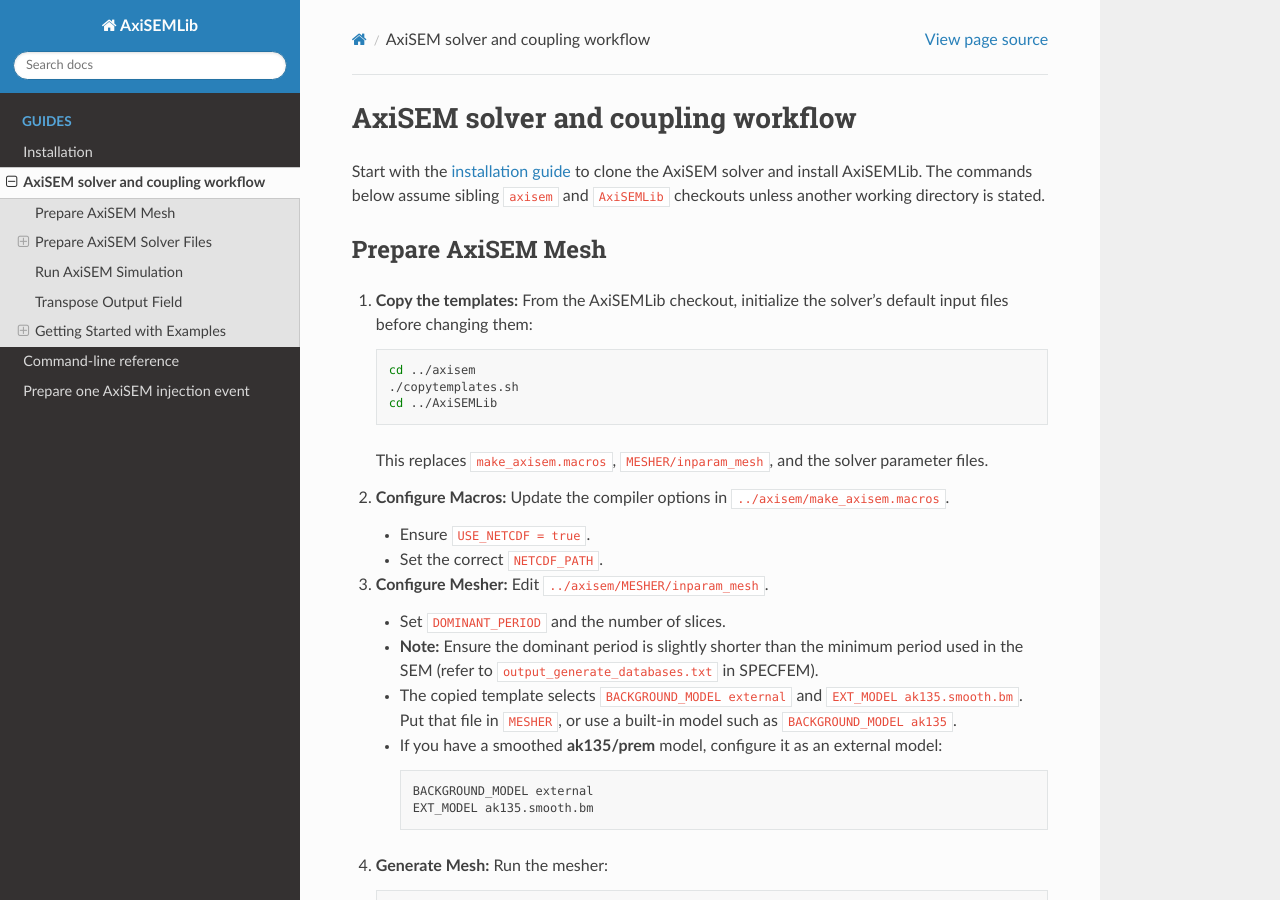
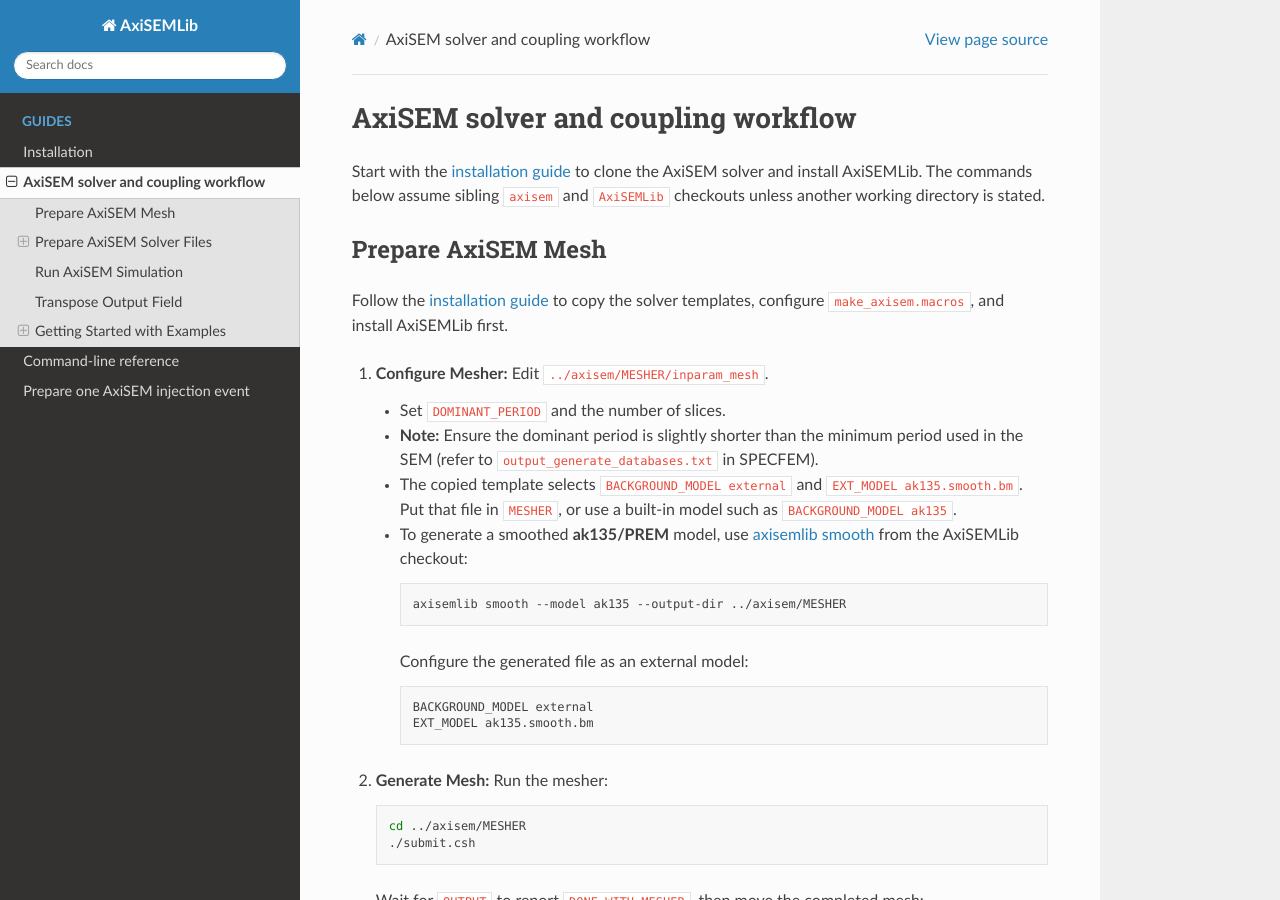
Before and after one commit to nqdu/AxiSEMLib, a Sphinx documentation site: the page built from doc/workflow.md, in a window 1280 px wide and 900 px high. Built offline with Sphinx 7.4.7 and the Read the Docs theme 3.1.0, drawn with Linux system fonts in a browser that asks for light colours.

Commit message:
Link mesher guide to installation and smooth command

````diff
--- a/doc/workflow.md
+++ b/doc/workflow.md
@@ -6,36 +6,30 @@ solver and install AxiSEMLib. The commands below assume sibling `axisem` and
 
 ## Prepare AxiSEM Mesh
 
-1.  **Copy the templates:** From the AxiSEMLib checkout, initialize the
-    solver's default input files before changing them:
+Follow the [installation guide](installation.md) to copy the solver templates,
+configure `make_axisem.macros`, and install AxiSEMLib first.
 
-    ```bash
-    cd ../axisem
-    ./copytemplates.sh
-    cd ../AxiSEMLib
-    ```
-
-    This replaces `make_axisem.macros`, `MESHER/inparam_mesh`, and the solver
-    parameter files.
-
-2.  **Configure Macros:** Update the compiler options in
-    `../axisem/make_axisem.macros`.
-    * Ensure `USE_NETCDF = true`.
-    * Set the correct `NETCDF_PATH`.
-
-3.  **Configure Mesher:** Edit `../axisem/MESHER/inparam_mesh`.
+1.  **Configure Mesher:** Edit `../axisem/MESHER/inparam_mesh`.
     * Set `DOMINANT_PERIOD` and the number of slices.
     * **Note:** Ensure the dominant period is slightly shorter than the minimum period used in the SEM (refer to `output_generate_databases.txt` in SPECFEM).
     * The copied template selects `BACKGROUND_MODEL external` and
       `EXT_MODEL ak135.smooth.bm`. Put that file in `MESHER`, or use a built-in
       model such as `BACKGROUND_MODEL ak135`.
-    * If you have a smoothed **ak135/prem** model, configure it as an external model:
+    * To generate a smoothed **ak135/PREM** model, use
+      [axisemlib smooth](cli.md#axisemlib-smooth) from the AxiSEMLib checkout:
+
+        ```bash
+        axisemlib smooth --model ak135 --output-dir ../axisem/MESHER
+        ```
+
+      Configure the generated file as an external model:
+
         ```bash
         BACKGROUND_MODEL external
         EXT_MODEL ak135.smooth.bm
         ```
 
-4.  **Generate Mesh:** Run the mesher:
+2.  **Generate Mesh:** Run the mesher:
 
     ```bash
     cd ../axisem/MESHER
````
Also changed, not shown: README.md (+1 -1 lines), doc/cli.md (+6 -0 lines), doc/installation.md (+3 -2 lines), 1 other file.
